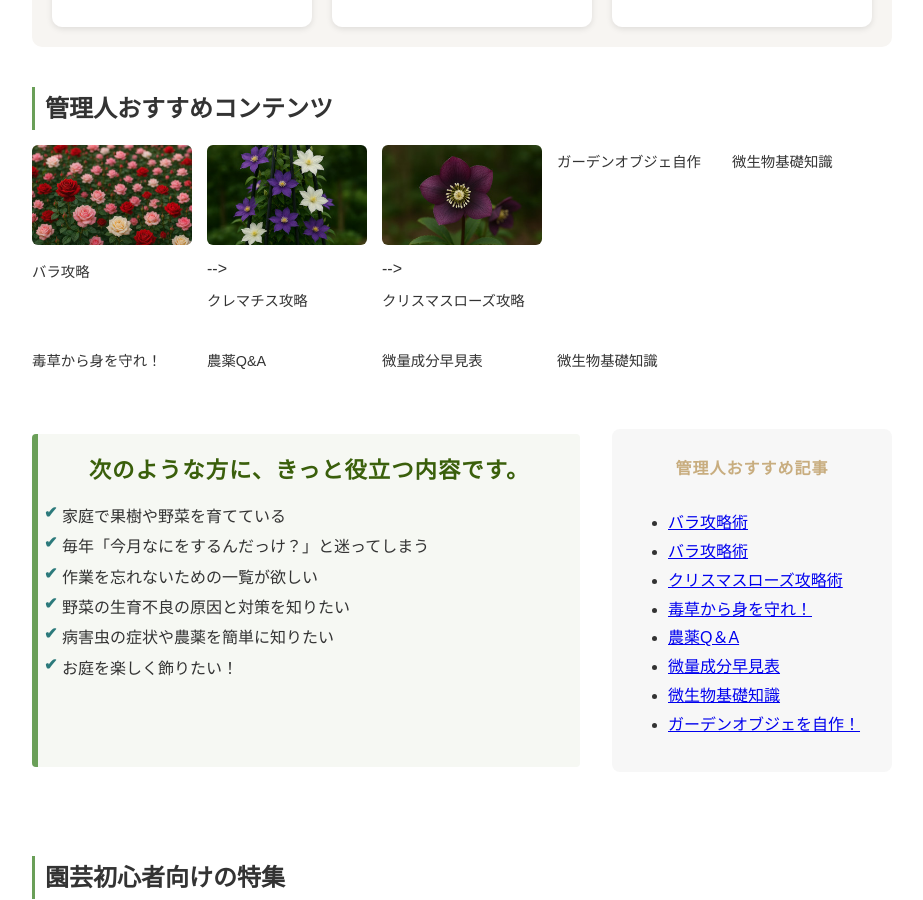
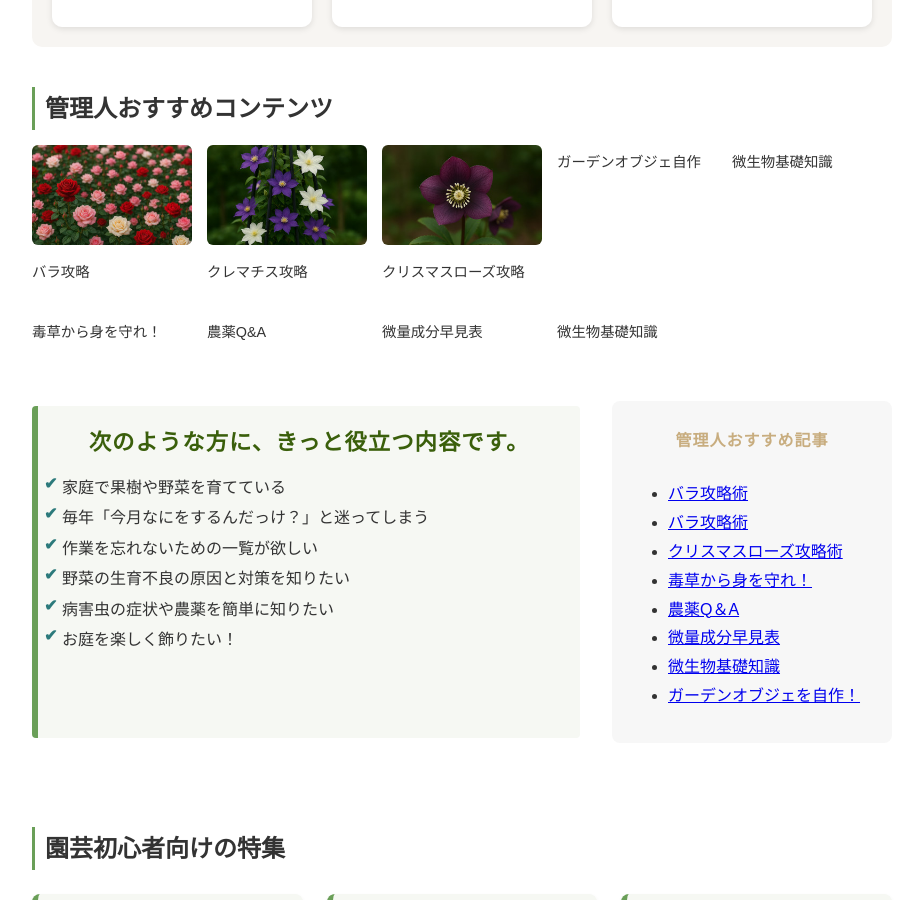
Before and after one commit to shiitake-garden/shiitake-garden.github.io, a Jekyll site: the page built from index_bf.html, in a window 1280 px wide and 900 px high, scrolled down 991 px. Shown: the whole window, without its empty margins (178-1101 px from the left). Built offline with Jekyll 4.4.1, drawn with Linux system fonts in a browser that asks for light colours.

Commit message:
Update index_bf.html

```diff
--- a/index_bf.html
+++ b/index_bf.html
@@ -61,12 +61,12 @@ title: カルティベーションラボ
     </a>
 
     <a href="/contents/kouryaku/kurematisu.html" class="recommend-card">
-    <img src="/images/button/kure_bt.jpg" alt="クレマチスアイコン"> -->
+    <img src="/images/button/kure_bt.jpg" alt="クレマチスアイコン">
       <p>クレマチス攻略</p>
     </a>
 
     <a href="/contents/kouryaku/kurematisu.html" class="recommend-card">
-      <img src="/images/button/kuri_bt.jpg" alt="クリスマスローズアイコン"> -->
+      <img src="/images/button/kuri_bt.jpg" alt="クリスマスローズアイコン">
       <p>クリスマスローズ攻略</p>
     </a>
 
```
